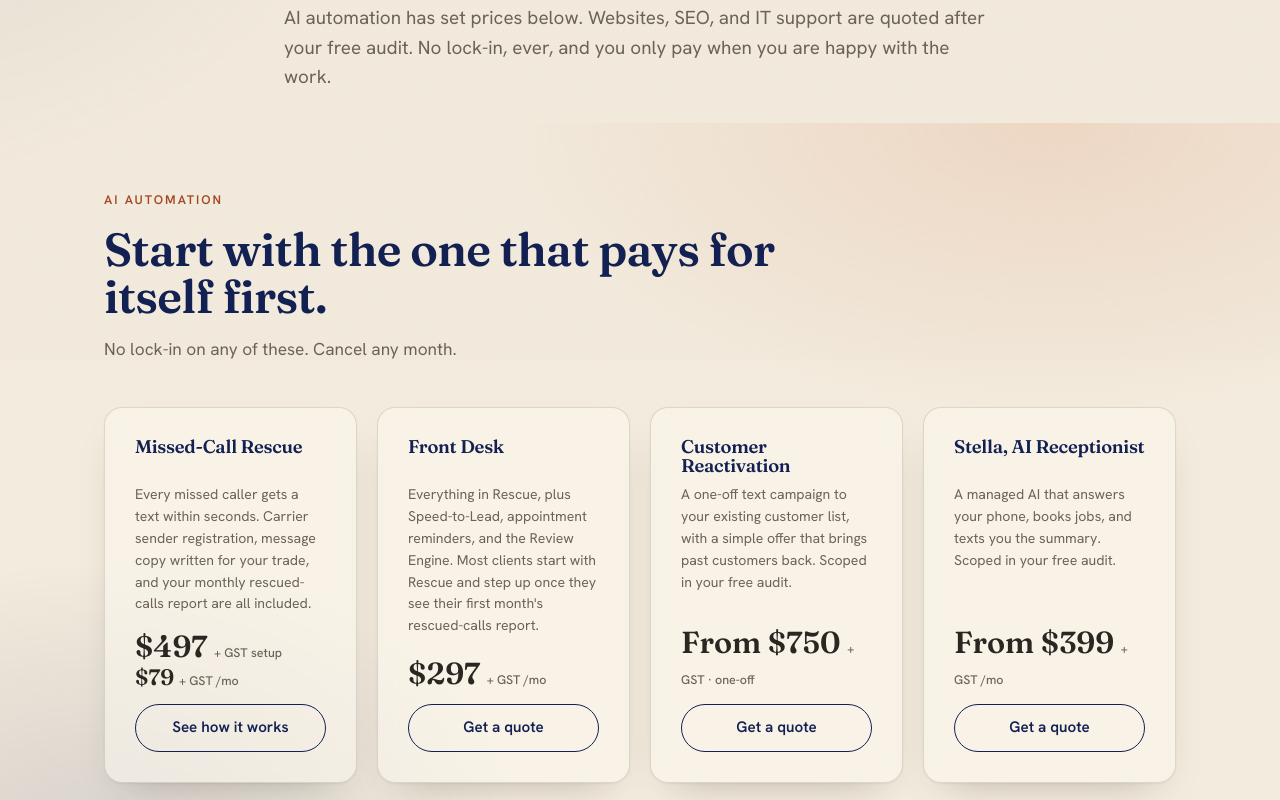
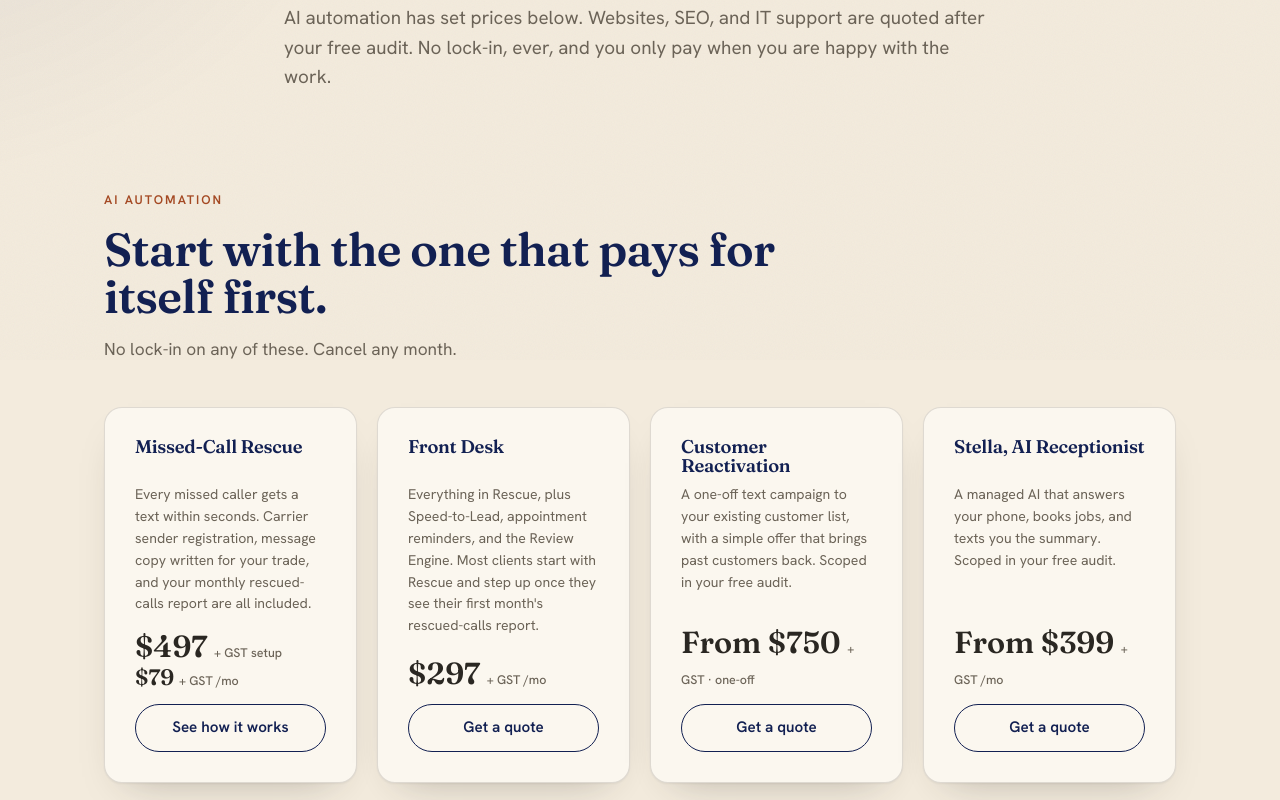
Before and after one commit to kabhika/coralstone-web-2026-06-14, a Next.js app: page /pricing in a window 1280 px wide. Shown: the part 440-1240 px from the top of the page. Built offline with nearby package versions, Linux system fonts and the light colour scheme.

Commit message:
Revert: remove glass card experiment, keep price-note comma and title-height fixes

```diff
--- a/app/globals.css
+++ b/app/globals.css
@@ -69,19 +69,6 @@
 
   .reveal{opacity:0;transform:translateY(22px);transition:opacity .7s ease,transform .7s cubic-bezier(.2,.7,.2,1)}
   .reveal.in{opacity:1;transform:none}
-
-  .glass-atmosphere{position:relative}
-  .glass-atmosphere::before{content:"";position:absolute;inset:0;z-index:0;pointer-events:none;
-    background:
-      radial-gradient(900px 480px at 82% 0%, rgba(216,105,55,.14), transparent 60%),
-      radial-gradient(760px 520px at 8% 100%, rgba(18,32,82,.12), transparent 55%)}
-  .glass-atmosphere > *{position:relative;z-index:1}
-
-  .card-glass{background:rgba(251,247,239,.55);backdrop-filter:blur(16px);-webkit-backdrop-filter:blur(16px)}
-}
-
-@supports not ((backdrop-filter: blur(1px)) or (-webkit-backdrop-filter: blur(1px))){
-  .card-glass{background:rgba(251,247,239,.92)}
 }
 
 @media(max-width:860px){ .cards{grid-template-columns:1fr} }
--- a/app/pricing/page.tsx
+++ b/app/pricing/page.tsx
@@ -103,10 +103,10 @@
   },
 ];
 
-function Tier({ children, pop, glass }: { children: React.ReactNode; pop?: boolean; glass?: boolean }) {
+function Tier({ children, pop }: { children: React.ReactNode; pop?: boolean }) {
   return (
     <div
-      className={`reveal rounded-[18px] p-[30px] flex flex-col h-full relative ${glass ? "card-glass" : "bg-paper"}`}
+      className="reveal bg-paper rounded-[18px] p-[30px] flex flex-col h-full relative"
       style={{
         border: pop ? "2px solid var(--coral)" : "1px solid var(--line)",
         boxShadow: pop ? "0 24px 50px -30px rgba(216,105,55,.7)" : "var(--shadow)",
@@ -127,7 +127,7 @@
       />
 
       {/* AI AUTOMATION */}
-      <section className="glass-atmosphere">
+      <section>
         <div className="wrap py-[64px]">
           <div className="sec-head reveal" style={{ maxWidth: 680 }}>
             <span className="eyebrow">AI automation</span>
@@ -136,7 +136,7 @@
           </div>
           <div className="grid md:grid-cols-2 lg:grid-cols-4 gap-5">
             {ai.map((t) => (
-              <Tier key={t.name} glass>
+              <Tier key={t.name}>
                 <h3 className="text-ink text-[1.15rem] min-h-[38px]">{t.name}</h3>
                 <p className="text-muted text-[.88rem] mt-2 mb-[16px]">{t.desc}</p>
                 <div className="mt-auto">
```
Also changed, not shown: .impeccable/design.json, 1 other file (tests, documents, lock files or other folders).
